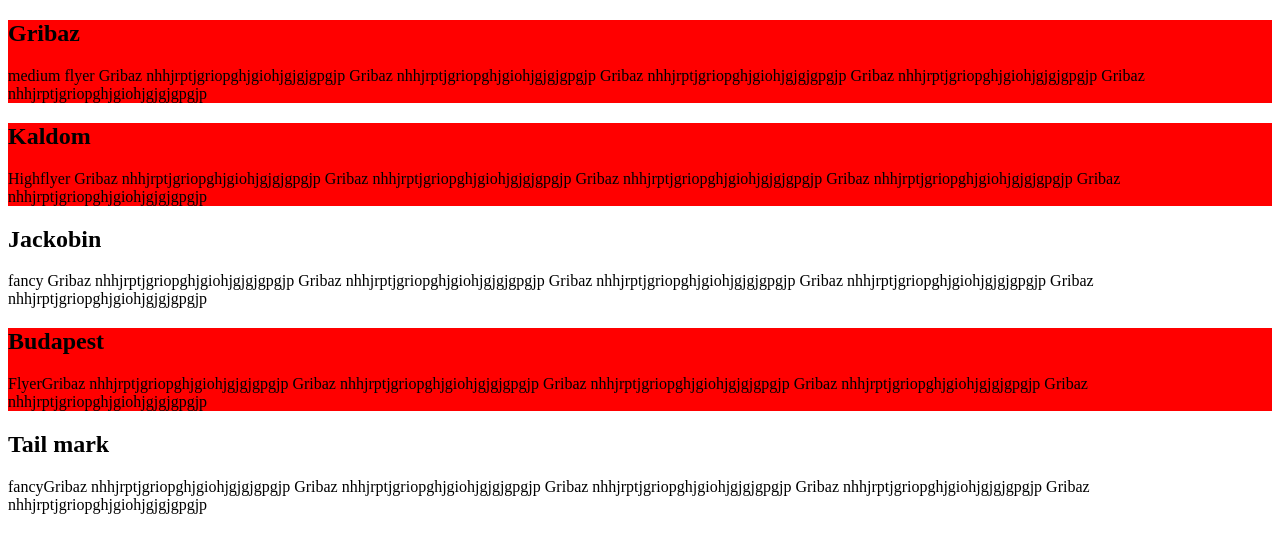
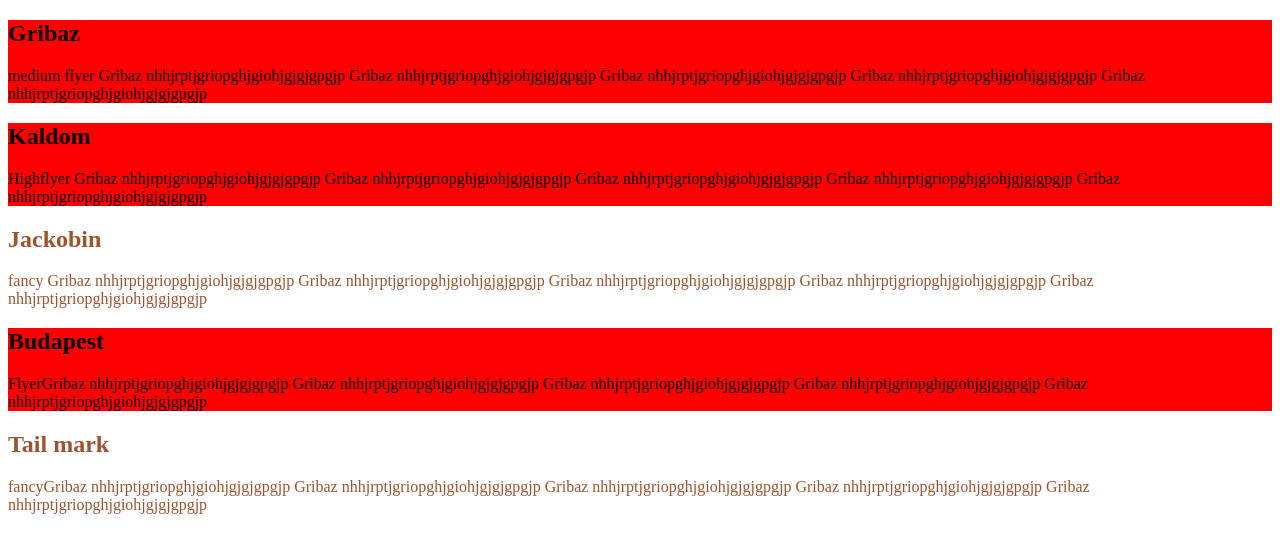
Before and after one commit to safwanbin2/first-web, a plain HTML site: page indwx.html in a window 1280 px wide. Shown: the top 533 px of the page. Drawn offline with Linux system fonts and the light colour scheme.

Commit message:
css add korlam

```diff
--- a/style.css
+++ b/style.css
@@ -1,3 +1,6 @@
 .pigeon{
     background-color:red;
 }
+.kabutor{
+    color: sienna;
+}
```
